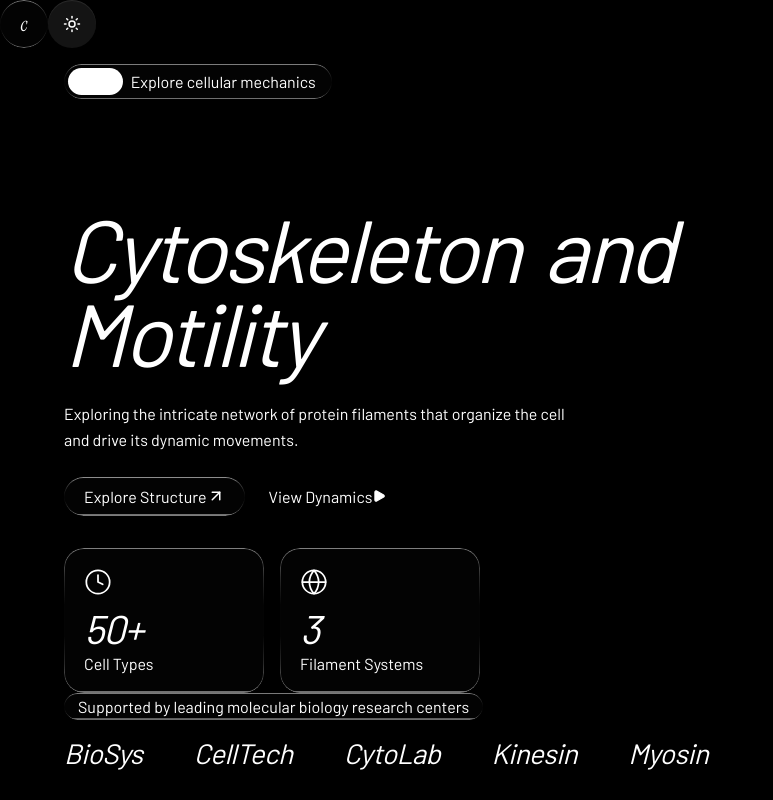
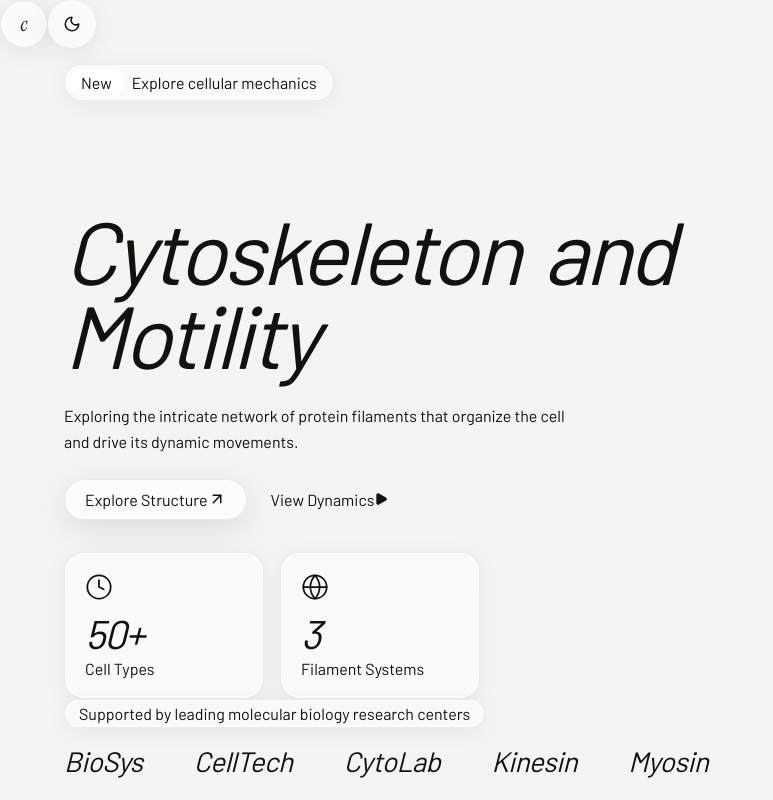
Before and after one commit to plum45/ruji, a React (Vite) app: page / in a window 1280 px wide. Shown: the top 800 px of the page, without its empty margins (0-773 px from the left). Built offline with nearby package versions, Linux system fonts and the light colour scheme.

Commit message:
Fix light mode styling in Hero and Theme context

```diff
--- a/src/ThemeContext.tsx
+++ b/src/ThemeContext.tsx
@@ -7,10 +7,10 @@ interface ThemeContextValue {
   toggle: () => void;
 }
 
-const ThemeContext = createContext<ThemeContextValue>({ theme: 'dark', toggle: () => {} });
+const ThemeContext = createContext<ThemeContextValue>({ theme: 'light', toggle: () => {} });
 
 export function ThemeProvider({ children }: { children: ReactNode }) {
-  const [theme, setTheme] = useState<Theme>('dark');
+  const [theme, setTheme] = useState<Theme>('light');
   const toggle = () => setTheme((t) => (t === 'dark' ? 'light' : 'dark'));
   return (
     <ThemeContext.Provider value={{ theme, toggle }}>
--- a/src/components/Hero.tsx
+++ b/src/components/Hero.tsx
@@ -13,7 +13,7 @@ const STATS = [
   {
     icon: (
       // Clock icon (SVG outline)
-      <svg width="28" height="28" viewBox="0 0 24 24" fill="none" stroke="white" strokeWidth="1.5" strokeLinecap="round" strokeLinejoin="round">
+      <svg width="28" height="28" viewBox="0 0 24 24" fill="none" stroke="currentColor" strokeWidth="1.5" strokeLinecap="round" strokeLinejoin="round">
         <circle cx="12" cy="12" r="10" />
         <polyline points="12 6 12 12 16 14" />
       </svg>
@@ -24,7 +24,7 @@ const STATS = [
   {
     icon: (
       // Globe icon (SVG outline)
-      <svg width="28" height="28" viewBox="0 0 24 24" fill="none" stroke="white" strokeWidth="1.5" strokeLinecap="round" strokeLinejoin="round">
+      <svg width="28" height="28" viewBox="0 0 24 24" fill="none" stroke="currentColor" strokeWidth="1.5" strokeLinecap="round" strokeLinejoin="round">
         <circle cx="12" cy="12" r="10" />
         <line x1="2" y1="12" x2="22" y2="12" />
         <path d="M12 2a15.3 15.3 0 0 1 4 10 15.3 15.3 0 0 1-4 10 15.3 15.3 0 0 1-4-10 15.3 15.3 0 0 1 4-10z" />
@@ -122,7 +122,7 @@ export default function Hero() {
             <a
               href="#topics"
               className="liquid-glass-strong font-body font-medium text-sm flex items-center gap-1.5"
-              style={{ borderRadius: 9999, padding: '10px 20px', textDecoration: 'none', color: '#fff' }}
+              style={{ borderRadius: 9999, padding: '10px 20px', textDecoration: 'none', color: 'inherit' }}
             >
               Explore Structure
               <ArrowUpRight size={18} />
@@ -130,10 +130,10 @@ export default function Hero() {
             <a
               href="#articles"
               className="font-body text-sm flex items-center gap-1.5"
-              style={{ textDecoration: 'none', color: '#fff' }}
+              style={{ textDecoration: 'none', color: 'inherit' }}
             >
               View Dynamics
-              <Play size={14} fill="white" />
+              <Play size={14} fill="currentColor" />
             </a>
           </motion.div>
 
--- a/src/components/Navbar.tsx
+++ b/src/components/Navbar.tsx
@@ -37,7 +37,13 @@ export default function Navbar() {
         border: '1px solid rgba(0,0,0,0.08)',
         boxShadow: '0 4px 24px rgba(0,0,0,0.08)',
       }
-    : {};
+    : {
+        background: 'rgba(0, 0, 0, 0.35)',
+        backdropFilter: 'blur(16px)',
+        WebkitBackdropFilter: 'blur(16px)',
+        border: '1px solid rgba(255,255,255,0.1)',
+        boxShadow: '0 4px 24px rgba(0,0,0,0.3)',
+      };
 
   return (
     <nav
--- a/src/index.css
+++ b/src/index.css
@@ -129,10 +129,12 @@
 [data-theme="light"] .liquid-glass::before {
   background: linear-gradient(
     180deg,
-    rgba(0, 0, 0, 0.08) 0%,
-    rgba(0, 0, 0, 0.02) 40%,
-    rgba(0, 0, 0, 0) 60%,
-    rgba(0, 0, 0, 0.04) 100%
+    rgba(255, 255, 255, 1) 0%,
+    rgba(255, 255, 255, 0.6) 20%,
+    rgba(255, 255, 255, 0) 40%,
+    rgba(255, 255, 255, 0) 60%,
+    rgba(255, 255, 255, 0.4) 80%,
+    rgba(255, 255, 255, 0.9) 100%
   ) !important;
 }
 
```
